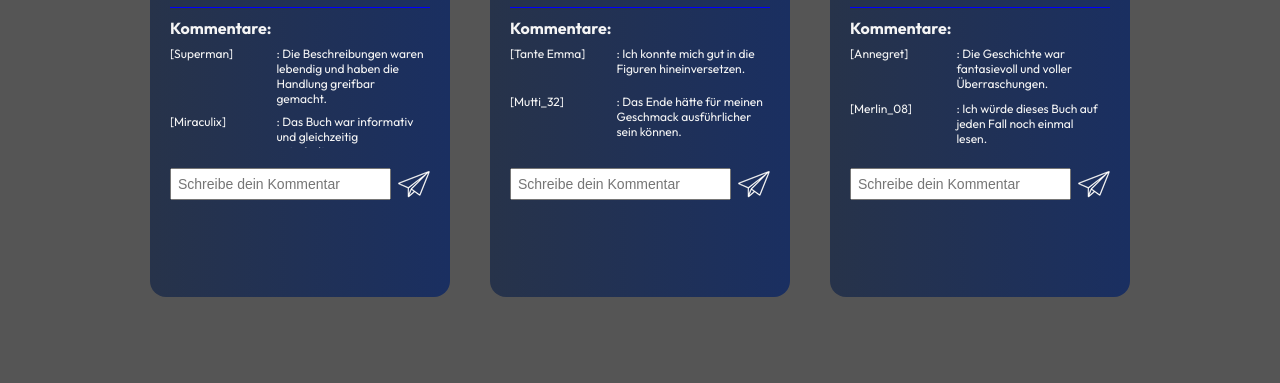
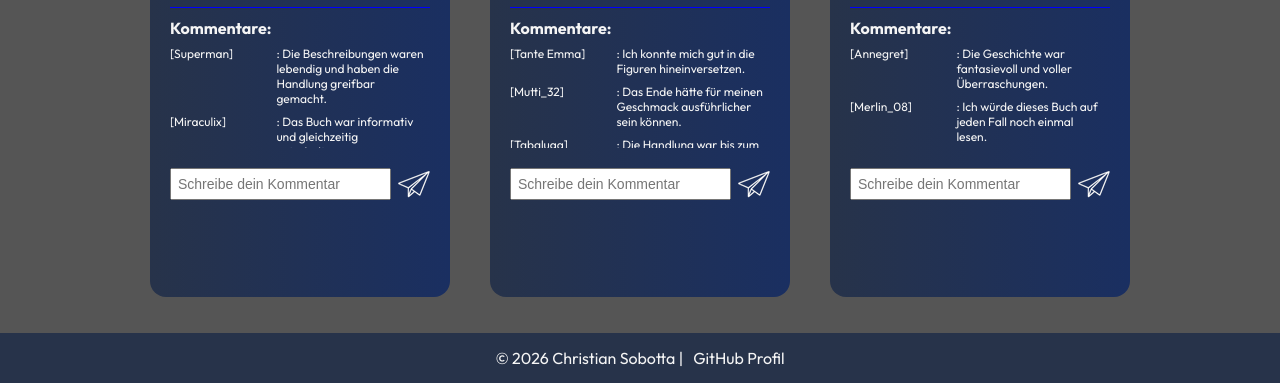
Before and after one commit to chrisk2708/Book_Store, a plain HTML site: page index.html in a window 1280 px wide. Shown: the part 2409-2792 px from the top of the page. Before the commit the page ends 2742 px from the top, so only its background shows below. Drawn offline with Linux system fonts and the light colour scheme.

Commit message:
add footer, changed save/get to localstorage

```diff
--- a/index.html
+++ b/index.html
@@ -16,5 +16,9 @@
 <body onload="init()">
     <header><h1>Bookstore</h1></header>
     <main id="mainContent" class="main-content"></main>
+    <footer class="footer">
+        <p>&copy; 2026 Christian Sobotta    | </p>
+        <a href="https://github.com/chrisk2708" target="_blank">GitHub Profil</a>
+    </footer>
 </body>
 </html>
--- a/script.js
+++ b/script.js
@@ -4,17 +4,21 @@ function init() {
 }
 
 function getFromLocalStorage() {
-    const myBooks = JSON.parse(localStorage.getItem("myBookstore"));
+    const myBooks = JSON.parse(localStorage.getItem("myBookstore")) || [];
 
     if (myBooks != null) {
         books = myBooks;
+        console.log(books);
+
+    } else {
+        alert("Keine Daten vorhanden !")
     }
-
 }
 
 function saveToLocalStorage() {
     localStorage.setItem("myBookstore", JSON.stringify(books));
 }
+renderBooks();
 
 function renderBooks() {
     const contentRef = document.getElementById('mainContent');
@@ -53,6 +57,8 @@ function toggleHeart(i) {
         books[i].liked = false;
         books[i].likes --;
     }
+    saveToLocalStorage();
+    getFromLocalStorage();
     renderBooks();
 };
 
@@ -65,6 +71,7 @@ function renderUserComments(i) {
         }
     }
     saveToLocalStorage();
+    getFromLocalStorage();
     return userComments;
 };
 
@@ -78,7 +85,7 @@ function addComment(i) {
         books[i].comments.push(obj);
     }
     saveToLocalStorage();
-    // getFromLocalStorage();
+    getFromLocalStorage();
     renderBooks();
     inputRef.value = "";
-}
+};
--- a/scripts/db.js
+++ b/scripts/db.js
@@ -19,14 +19,14 @@ let books = [
                     "Das Buch war spannend und leicht zu lesen. Die Handlung hat mich bis zum Ende gefesselt.",
             },
             {
-                name: "Leser123",
+                name: "Master_X",
                 comment:
-                    "Ein faszinierendes Abenteuerbuch, das mich von der ersten Seite an gefesselt hat.",
+                    "Die Geschichte hat mich von der ersten bis zur letzten Seite gefesselt.",
             },
             {
-                name: "UserLady",
+                name: "Ute Buch",
                 comment:
-                    "Das Buch war spannend und leicht zu lesen. Die Handlung hat mich bis zum Ende gefesselt.",
+                    "Eines der besten Bücher, die ich dieses Jahr gelesen habe.",
             },
         ],
     },
@@ -48,7 +48,17 @@ let books = [
                 name: "Mr. TRex",
                 comment:
                     "Die Geschichte war unterhaltsam, hatte aber an manchen Stellen einige Längen.",
-            }
+            },
+            {
+                name: "Anna F.",
+                comment:
+                    "Ein absolutes Highlight! Ich konnte das Buch kaum aus der Hand legen.",
+            },
+            {
+                name: "Melli",
+                comment:
+                    "Wunderschön geschrieben und mit viel Liebe zum Detail.",
+            },
         ],
     },
     {
@@ -69,7 +79,17 @@ let books = [
                 name: "Martin_Halt",
                 comment:
                     "Das Ende war überraschend und hat gut zur Geschichte gepasst.",
-            }
+            },
+            {
+                name: "Annika S.",
+                comment:
+                    "Klare Leseempfehlung für alle, die spannende Geschichten mögen.",
+            },
+            {
+                name: "Max Schuster",
+                comment:
+                    "Mit jeder Seite wurde es spannender – das Ende hat mich komplett überrascht!",
+            },
         ],
     },
     {
@@ -90,7 +110,17 @@ let books = [
                 name: "Der Reisende",
                 comment:
                     "Manche Kapitel waren etwas lang, insgesamt hat mir das Buch aber gut gefallen.",
-            }
+            },
+            {
+                name: "Esel_01",
+                comment:
+                    "Ein echter Pageturner mit unerwarteten Wendungen.",
+            },
+            {
+                name: "Detlef U.",
+                comment:
+                    "Die Charaktere sind authentisch und die Handlung bleibt bis zum Schluss spannend.",
+            },
         ],
     },
     {
@@ -111,7 +141,17 @@ let books = [
                 name: "Patrick",
                 comment:
                     "Das Thema wurde interessant behandelt und hat meine Neugier geweckt.",
-            }
+            },
+            {
+                name: "Sandy",
+                comment:
+                    "Perfekt für Fans von Krimis und Thrillern.",
+            },
+            {
+                name: "Mr. Krabs",
+                comment:
+                    "Die Welt ist unglaublich kreativ und detailliert aufgebaut.",
+            },
         ],
     },
     {
@@ -132,7 +172,17 @@ let books = [
                 name: "Frieda Soda",
                 comment:
                     "Das Buch hat mich von der ersten bis zur letzten Seite begeistert.",
-            }
+            },
+            {
+                name: "Sandmann",
+                comment:
+                    "Ich wäre am liebsten noch länger in dieser Geschichte geblieben.",
+            },
+            {
+                name: "Eisenherz",
+                comment:
+                    "Magische Atmosphäre und tolle Charakterentwicklung.",
+            },
         ],
     },
     {
@@ -153,7 +203,17 @@ let books = [
                 name: "Master X",
                 comment:
                     "Ich fand die Handlung originell und abwechslungsreich.",
-            }
+            },
+            {
+                name: "Writer Hans",
+                comment:
+                    "Ein Muss für Fantasy-Fans!",
+            },
+            {
+                name: "Mathias H.",
+                comment:
+                    "Die Chemie zwischen den Figuren ist einfach großartig.",
+            },
         ],
     },
     {
@@ -174,7 +234,17 @@ let books = [
                 name: "JaneDoe",
                 comment:
                     "Das Buch war leicht verständlich und gut aufgebaut.",
-            }
+            },
+            {
+                name: "Banana Kevin",
+                comment:
+                    "Ein absolutes Lieblingsbuch – von der ersten bis zur letzten Seite spannend.",
+            },
+            {
+                name: "John der Alte",
+                comment:
+                    "Der Schreibstil ist unglaublich angenehm. Ich konnte das Buch kaum aus der Hand legen.",
+            },
         ],
     },
     {
@@ -195,7 +265,17 @@ let books = [
                 name: "Mary Poppins",
                 comment:
                     "Der Anfang war etwas langsam, aber danach wurde das Buch richtig interessant.",
-            }
+            },
+            {
+                name: "Leseratte",
+                comment:
+                    "Eine wunderschöne Geschichte mit unvergesslichen Charakteren.",
+            },
+            {
+                name: "Bücherwurm",
+                comment:
+                    "Definitiv eine Leseempfehlung für alle Bücherfans!",
+            },
         ],
     },
     {
@@ -216,7 +296,17 @@ let books = [
                 name: "Miraculix",
                 comment:
                     "Das Buch war informativ und gleichzeitig unterhaltsam.",
-            }
+            },
+            {
+                name: "Lois Lane",
+                comment:
+                    "Dieses Buch hat mich wirklich überrascht. Klare Empfehlung!",
+            },
+            {
+                name: "Der Hulk",
+                comment:
+                    "Jedes Kapitel endet mit einem Cliffhanger – einfach fesselnd.",
+            },
         ],
     },
     {
@@ -237,7 +327,17 @@ let books = [
                 name: "Mutti_32",
                 comment:
                     "Das Ende hätte für meinen Geschmack ausführlicher sein können.",
-            }
+            },
+            {
+                name: "Tabaluga",
+                comment:
+                    "Die Handlung war bis zum Schluss unvorhersehbar.",
+            },
+            {
+                name: "Tigerente03",
+                comment:
+                    "Perfekt für alle, die spannende Geschichten lieben.",
+            },
         ],
     },
     {
@@ -258,7 +358,17 @@ let books = [
                 name: "Merlin_08",
                 comment:
                     "Ich würde dieses Buch auf jeden Fall noch einmal lesen.",
-            }
+            },
+            {
+                name: "Die Elfe",
+                comment:
+                    "Ich musste unbedingt wissen, wie es ausgeht.",
+            },
+            {
+                name: "Der Varan",
+                comment:
+                    "Eine berührende Liebesgeschichte mit viel Gefühl.",
+            },
         ],
     },
 ];
--- a/style.css
+++ b/style.css
@@ -222,6 +222,23 @@ header {
     }
 }
 
+footer {
+    display: flex;
+    align-items: center;
+    justify-content: center;
+    width: 100%;
+    height: 50px;
+    background: #27334a;
+    color: whitesmoke;
+    gap: 10px;
+
+    a {
+        color: whitesmoke;
+        text-decoration: none;
+    }
+
+}
+
 @media screen and (max-width:768px) {
     header {
         height: 100px;
```
